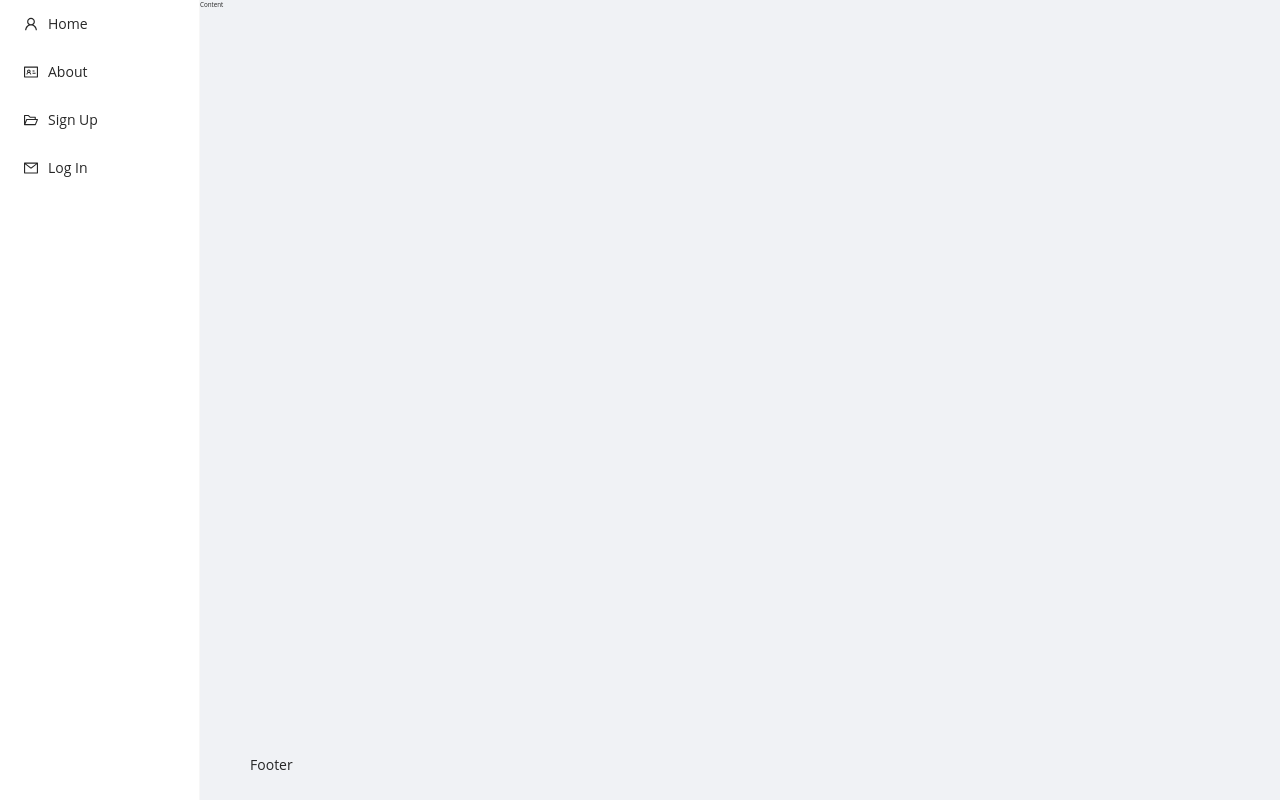
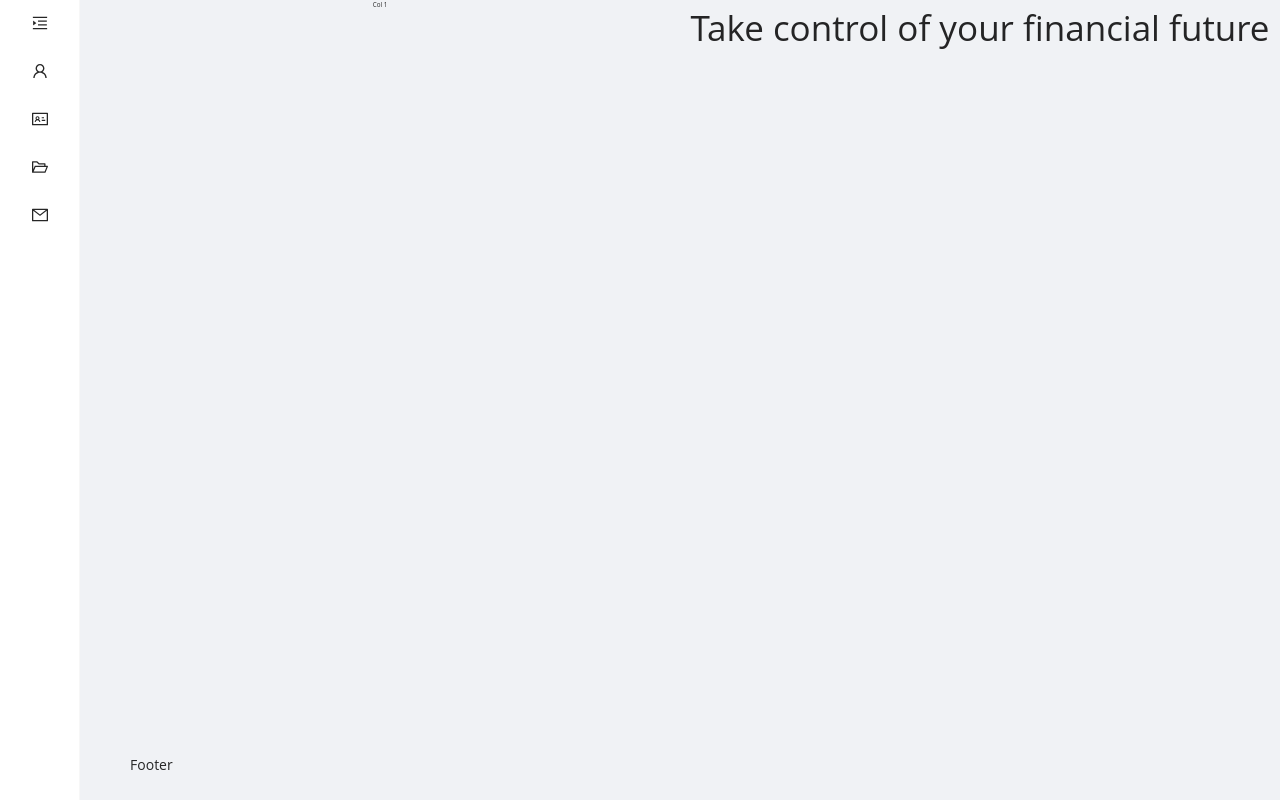
Before and after one commit to allenaxie/Pennies, a Next.js app: page / in a window 1280 px wide. Built offline with nearby package versions, Linux system fonts and the light colour scheme.

Commit message:
Update collapsible nav bar.

```diff
--- a/components/Navbar/Navbar.tsx
+++ b/components/Navbar/Navbar.tsx
@@ -1,19 +1,26 @@
 import classes from "./Navbar.module.scss";
-import { IdcardOutlined, FolderOpenOutlined, MailOutlined, BranchesOutlined, UserOutlined } from "@ant-design/icons";
-import { Menu, Button } from "antd";
 import Link  from 'next/link';
 import { Dispatch, SetStateAction } from "react";
+import {
+    MenuUnfoldOutlined,
+    MenuFoldOutlined,
+    IdcardOutlined,
+    FolderOpenOutlined,
+    MailOutlined,
+    UserOutlined
+} from "@ant-design/icons";
+import {
+    Menu,
+    Button
+} from "antd";
+
 
 interface NavbarProps {
     isNavCollapsed: boolean,
-    setIsNavCollapsed: Dispatch<SetStateAction<boolean>>,
+    navToggle: any,
 }
 
-const Navbar = (props: NavbarProps) => {
-
-    function toggleNav() {
-        props.setIsNavCollapsed(!props.isNavCollapsed);
-    }
+const Navbar = ({isNavCollapsed, navToggle}: NavbarProps) => {
 
     return (
         <Menu
@@ -21,6 +28,9 @@ const Navbar = (props: NavbarProps) => {
             theme="light"
             mode="inline"
         >
+            <Menu.Item onClick={navToggle}>
+                {isNavCollapsed ? <MenuUnfoldOutlined/> : <MenuFoldOutlined/>}
+            </Menu.Item>
             <Menu.Item className={classes.menuItems} key="1" icon={<UserOutlined />}>
                     <Link href="/">
                         Home
--- a/pages/_app.tsx
+++ b/pages/_app.tsx
@@ -10,16 +10,24 @@ function MyApp({ Component, pageProps }: AppProps) {
   const { Header, Footer, Sider, Content } = Layout;
   const [isNavCollapsed, setIsNavCollapsed] = useState(true)
 
+  const navToggle = () => {
+    setIsNavCollapsed(!isNavCollapsed)
+  }
+
   return (
-
     <Layout>
-      <Sider className="siderNav">
-        <Navbar
-          isNavCollapsed={isNavCollapsed}
-          setIsNavCollapsed={setIsNavCollapsed}
-        />
+      <Sider
+      collapsible
+      className="siderNav"
+      collapsed={isNavCollapsed}
+      theme="light"
+      trigger={null}
+      >
+        <Navbar isNavCollapsed={isNavCollapsed} navToggle={navToggle}/>
       </Sider>
-      <Component {...pageProps} />
+      <Layout>
+        <Component {...pageProps} />
+      </Layout>
     </Layout>
 
 
--- a/pages/index.tsx
+++ b/pages/index.tsx
@@ -1,7 +1,7 @@
 import type { NextPage } from 'next';
 import classes from '../styles/Home.module.scss';
 import { useState } from 'react';
-import { Layout } from 'antd';
+import { Layout, Row, Col } from 'antd';
 import { Navbar } from '../components';
 
 const HomePage: NextPage = () => {
@@ -10,7 +10,22 @@ const HomePage: NextPage = () => {
   return (
      <Layout>
       <Content>
-        Content
+        <Row className={classes.heroSection}>
+          <Col
+          xs={{span:12}}
+          className={classes.heroCol1}
+          >
+            Col 1
+          </Col>
+          <Col
+          xs={{span:12}}
+          className={classes.heroCol2}
+          >
+            <span className={classes.heroPrimaryText}>
+              Take control of your financial future
+            </span>
+          </Col>
+        </Row>
       </Content>
       <Footer>
         Footer
--- a/styles/Home.module.scss
+++ b/styles/Home.module.scss
@@ -0,0 +1,8 @@
+.heroCol1, .heroCol2 {
+  display: flex;
+  justify-content: center;
+}
+
+.heroPrimaryText {
+  font-size: 3.5rem;
+}
```
